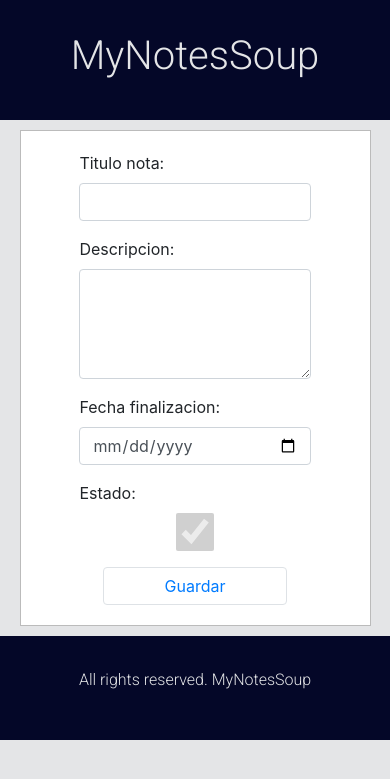
After one commit to juanignaciodiaz/tareasorpresa, a Django app: page /agregar/ in a window 390 px wide. The commit adds this page. Shown: the top 779 px of the page. Run offline with Django 3.2, Linux system fonts and the light colour scheme; some libraries are stand-ins or nearby versions.

Commit message:
Trabajo terminado y se integro js para el responsive

```diff
--- a/static/css/styles.css
+++ b/static/css/styles.css
@@ -6,6 +6,7 @@
 body {
     background-color: #e4e5e7;
 }
+
 
 .header-tittle {
     background-color: #040728;
@@ -29,22 +30,55 @@ body {
     font-family: 'Roboto', sans-serif;
 }
 
+
+
+.principal {
+    background-color: white;
+    width: 90%;
+    border: 1px solid #bbbbbb;
+    margin: 10px auto;
+    padding: 20px 30px;
+
+}
+
 .contenido-tabla {
     width: 96%;
+    margin: 10px auto !important;
     /* display: flex; */
 }
 
-/* .fecha-estado{
-    width: 17%;
+form {
+    width: 30%;
+    margin: auto;
 }
-.fila-botones{
-    width: 10%;
-} */
 
-/* th,tr,
-table {
-    border: 1px solid black;
+.fecha {
+    min-width: 158px;
 }
-th {
-    width: 20%;
-} */
+
+.descripcion {
+    resize: none;
+}
+.boton-guardar{
+    width: 80%;
+    margin: auto;
+    display: block;
+}
+.boton-guardar:hover{
+    text-decoration: none;
+    border: 1px solid #040728 !important;
+    transition: all 400ms !important;
+}
+@media screen and (max-width:1500px) {
+    form {
+        width: 60%;
+    }
+
+}
+
+@media screen and (max-width:400px) {
+    form {
+        width: 80%;
+    }
+
+}
--- /dev/null
+++ b/static/js/script.js
@@ -0,0 +1,14 @@
+(function(d, w) {
+    w.addEventListener('resize', function() {
+        const tabla = document.getElementById('tabla');
+        // console.log(tabla);
+        if (screen.width <= 800) {
+            // console.log(tabla);
+            // console.log('hola');
+            tabla.classList.toggle('table-responsive')
+
+        } else {
+            console.log(tabla.classList);
+        }
+    })
+})(document, window)
--- a/tareaSorpresa/forms.py
+++ b/tareaSorpresa/forms.py
@@ -2,6 +2,17 @@ from django import forms
 from .models import Nota
 
 class FormularioNota(forms.ModelForm):
+    def __init__(self, *args, **kwargs):
+        super(FormularioNota, self).__init__(*args, **kwargs)
+        for campovisible in self.visible_fields():
+            campovisible.field.widget.attrs['class'] = 'form-control'
+
+
     class Meta:
-        Model = Nota
-        fields = "__all__"
+        model = Nota
+        widgets = {
+            'descripcion': forms.Textarea(attrs={'rows':4, 'cols':15}),
+            'fecha_finalizacion': forms.DateTimeInput(attrs={'type': 'date'}),
+            'estado': forms.CheckboxInput(attrs={'disabled': 'true'}),
+        }
+        fields = '__all__'
--- a/tareaSorpresa/models.py
+++ b/tareaSorpresa/models.py
@@ -1,11 +1,11 @@
 from django.db import models
-
+from django import forms
 # Create your models here.
 
 class Nota(models.Model):
 
     titulo = models.CharField('Titulo nota:', max_length=50, blank=False, null=False)
-    descripcion = models.CharField('Descripcion:', max_length=150, blank=False, null=False)
+    descripcion = models.TextField('Descripcion:')
     fecha_creacion = models.DateTimeField('Fecha creacion:', auto_now_add=True)
-    fecha_finalizacion = models.DateTimeField('Fecha finalizacion:')
-    estado = models.BooleanField('Estado:')
+    fecha_finalizacion = models.DateField('Fecha finalizacion:')
+    estado = models.BooleanField('Estado:', default= 0)
--- a/tareaSorpresa/urls.py
+++ b/tareaSorpresa/urls.py
@@ -2,5 +2,6 @@ from django.urls import path, include
 from . import views
 
 urlpatterns = [
-    path('', views.principal, name='principal')
+    path('', views.principal, name='principal'),
+    path('agregar/', views.agregarNota, name='agregarNota'),
 ]
--- a/tareaSorpresa/views.py
+++ b/tareaSorpresa/views.py
@@ -1,13 +1,48 @@
-from django.shortcuts import render
+from django.shortcuts import redirect, render
 from .models import Nota
 from .forms import FormularioNota
+from datetime import datetime
 
 # Create your views here.
 
 def principal(request):
+
     notas = Nota.objects.all()
     context = {
         'notas': notas
     }
 
+    for nota in notas:
+        if validarFecha(nota.fecha_finalizacion):
+            nota.estado = 0
+        else:
+            nota.estado = 1
+
     return render(request, 'pages/principal.html', context)
+
+
+def agregarNota(request):
+
+    formulario = FormularioNota()
+
+    if request.method == 'POST':
+        formulario = FormularioNota(request.POST)
+        if formulario.is_valid():
+            formulario.save()
+            return redirect('principal')
+
+
+    context = {
+        'formulario': formulario
+    }
+    return render(request, 'pages/agregar.html', context)
+
+def validarFecha(fecha1):
+    fecha_hoy = datetime.today().strftime('%Y-%m-%d')
+    validacion = False
+    fecha_str = str(fecha1)
+
+    if fecha_str < fecha_hoy:
+        validacion = True
+
+    return validacion
--- a/templates/layout/layout.html
+++ b/templates/layout/layout.html
@@ -18,10 +18,13 @@
     <header class="header-tittle">
         <h1 class="tittle">MyNotesSoup</h1>
     </header>
-    {% block contenido %}{% endblock contenido %}
+    {% block contenido %}
+    {% endblock contenido %}
     <footer class="footer-rights">
         <p class="rights">All rights reserved. MyNotesSoup</p>
     </footer>
+
+    <script type="text/javascript" src="{% static 'js/script.js' %}"></script>
 </body>
 
 </html>
--- /dev/null
+++ b/templates/pages/agregar.html
@@ -0,0 +1,14 @@
+{% extends 'layout/layout.html' %}
+
+{% block titulo %}Agregar nota{% endblock titulo %}
+
+{% block contenido %}
+<section class="principal">
+    <form action="" method="post">
+    {% csrf_token %}
+        {{formulario.as_p}}
+
+        <input class="btn btn-link border boton-guardar " type="submit" value="Guardar">
+    </form>
+</section>
+{% endblock contenido %}
```
Also changed, not shown: templates/pages/principal.html (+24 -19 lines), tareaSorpresa/migrations/0003_auto_20210601_1919.py (added), tareaSorpresa/migrations/0004_alter_nota_descripcion.py (added), tareaSorpresa/migrations/0005_alter_nota_fecha_finalizacion.py (added).
